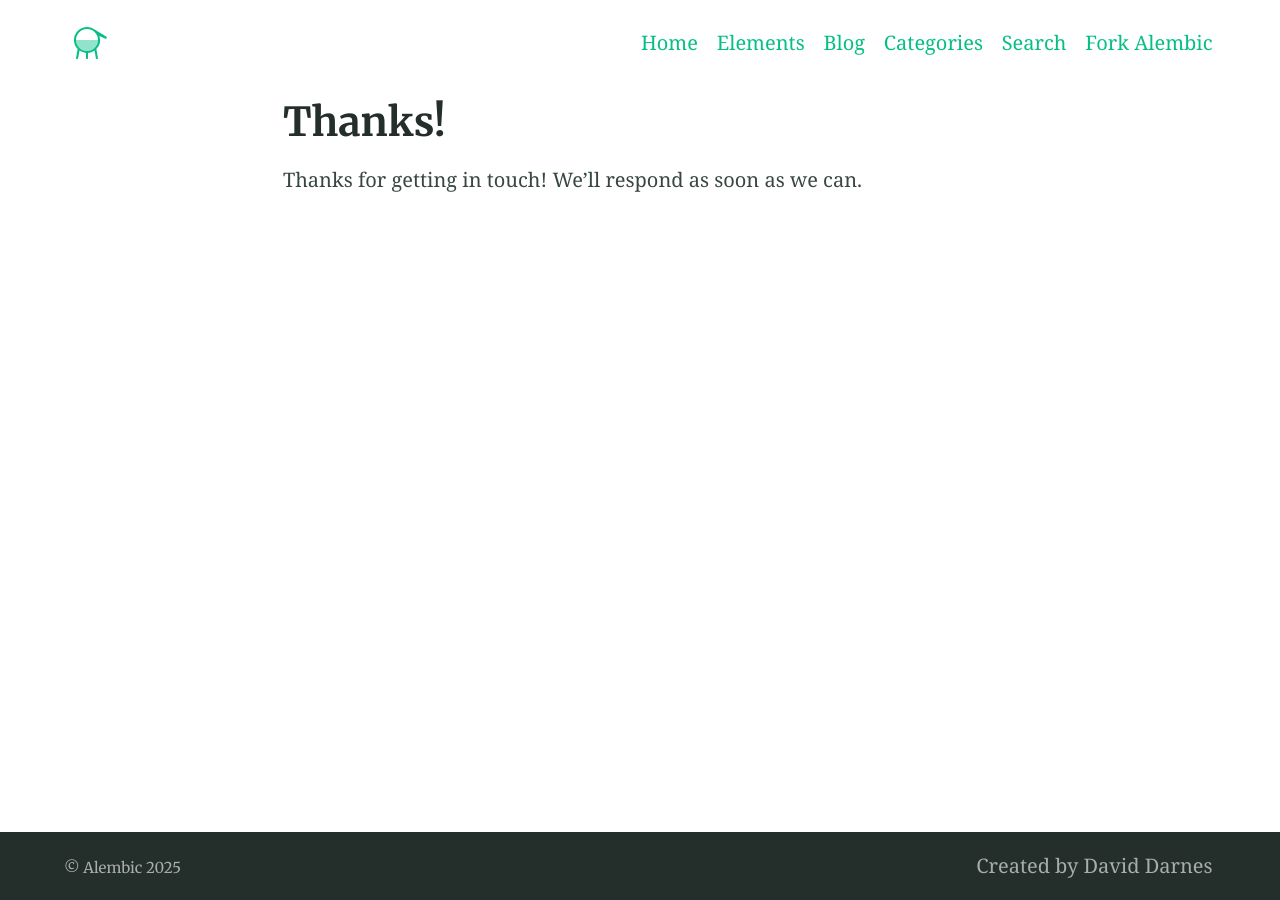
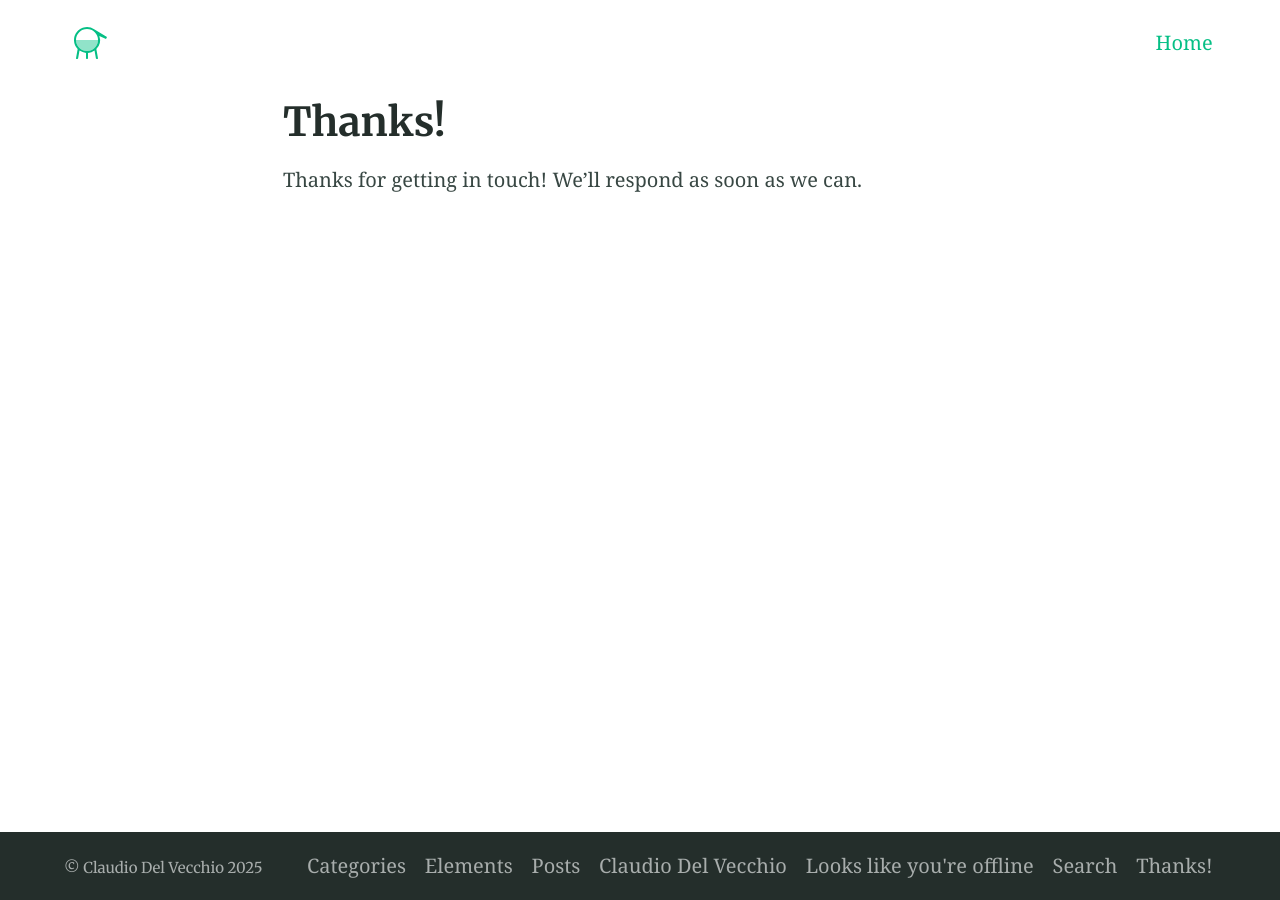
Before and after one commit to tarant3lla/tarant3lla.github.io, a Jekyll site: the page built from thanks.md, in a window 1280 px wide. Built offline with Jekyll 4.4.1, drawn with Linux system fonts in a browser that asks for light colours.

Commit message:
added content

```diff
--- a/_config.yml
+++ b/_config.yml
@@ -39,15 +39,13 @@ paginate: 2 # jekyll-paginate > items per page
 paginate_path: blog/page:num # jekyll-paginate > blog page
 jekyll-mentions: https://twitter.com # jekyll-mentions > service used when @replying
 twitter:
-  username: DavidDarnes # jekyll-seo-tag > Owners twitter username
-author: DavidDarnes # jekyll-seo-tag > default author
+  username: # jekyll-seo-tag > Owners twitter username
+author: ClaudioDelVecchio # jekyll-seo-tag > default author
 social: # jekyll-seo-tag > social overrides
-  name: David Darnes # jekyll-seo-tag > real name
+  name: ClaudioDelVecchio # jekyll-seo-tag > real name
   links:  # jekyll-seo-tag > social aliases (sameAs)
-    - https://twitter.com/DavidDarnes
-    - https://www.facebook.com/daviddarnes
-    - https://www.linkedin.com/in/daviddarnes
-    - https://github.com/daviddarnes
+    #- https://twitter.com/DavidDarnes
+    - https://tarant3lla.com
 # markdown: CommonMark # Markdown parse settings, CommonMark performs slightly better an others in build time
 # commonmark:
   # options: ["SMART", "FOOTNOTES"]
@@ -92,14 +90,14 @@ defaults:
 
 # 7. Site settings
 encoding: utf-8 # Make sure the encoding is right
-lang: en-GB # Set the site language
-title: "Alembic" # Site name or title, also used in jekyll-seo-tag
+lang: fr-FR # Set the site language
+title: "Claudio Del Vecchio" # Site name or title, also used in jekyll-seo-tag
 logo: "/assets/logos/logo.svg" # Site logo, also used in jekyll-seo-tag
-description: "Alembic is a starting point for Jekyll projects. Rather than starting from scratch, this boilerplate is designed to get the ball rolling immediately" # Site description and default description, also used in jekyll-seo-tag
-url: "https://alembic.darn.es" # Site url, also used in jekyll-seo-tag
+description: "Site web de Claudio Del Vecchio, Musicien" # Site description and default description, also used in jekyll-seo-tag
+url: "https://claudiodelvecchio.fr/" # Site url, also used in jekyll-seo-tag
 baseurl: ""
 repo: "https://github.com/daviddarnes/alembic"
-email: "me@daviddarnes.com"
+email: "claudiodelvecchio79@gmail.com"
 # disqus: "alembic-1" # Blog post comments, uncomment the option and set the site ID from your Disqus account
 # date_format: "%-d %B %Y" # Blog post date formatting using placeholder formatting
 # google_analytics: ""
@@ -123,27 +121,10 @@ favicons: # Favicons are also used in the manifest file. Syntax is 'size: path'
 navigation_header:
 - title: Home
   url: /
-- title: Elements
-  url: /elements/
-- title: Blog
-  url: /blog/
-- title: Categories
-  url: /categories/
-- title: Search
-  url: /search/
-- title: Fork Alembic
-  url: https://github.com/daviddarnes/alembic
-
-navigation_footer:
-- title: Created by David Darnes
-  url: https://darn.es
 
 social_links: # Appears in sidebar. Set the urls then uncomment and comment out as desired
-  Twitter: https://twitter.com/DavidDarnes
-  LinkedIn: https://www.linkedin.com/in/daviddarnes
-  GitHub: https://github.com/daviddarnes
-  link: https://darn.es
-  RSS: /feed.xml
+  #Twitter: https://twitter.com/DavidDarnes
+  link: https://tarant3lla.com
 
 sharing_links: # Appear at the bottom of single blog posts, add as desired. The value can be 'true' or the desired button colour
   Twitter: "#0d94e7"
```
Also changed, not shown: index.md (+25 -84 lines).
